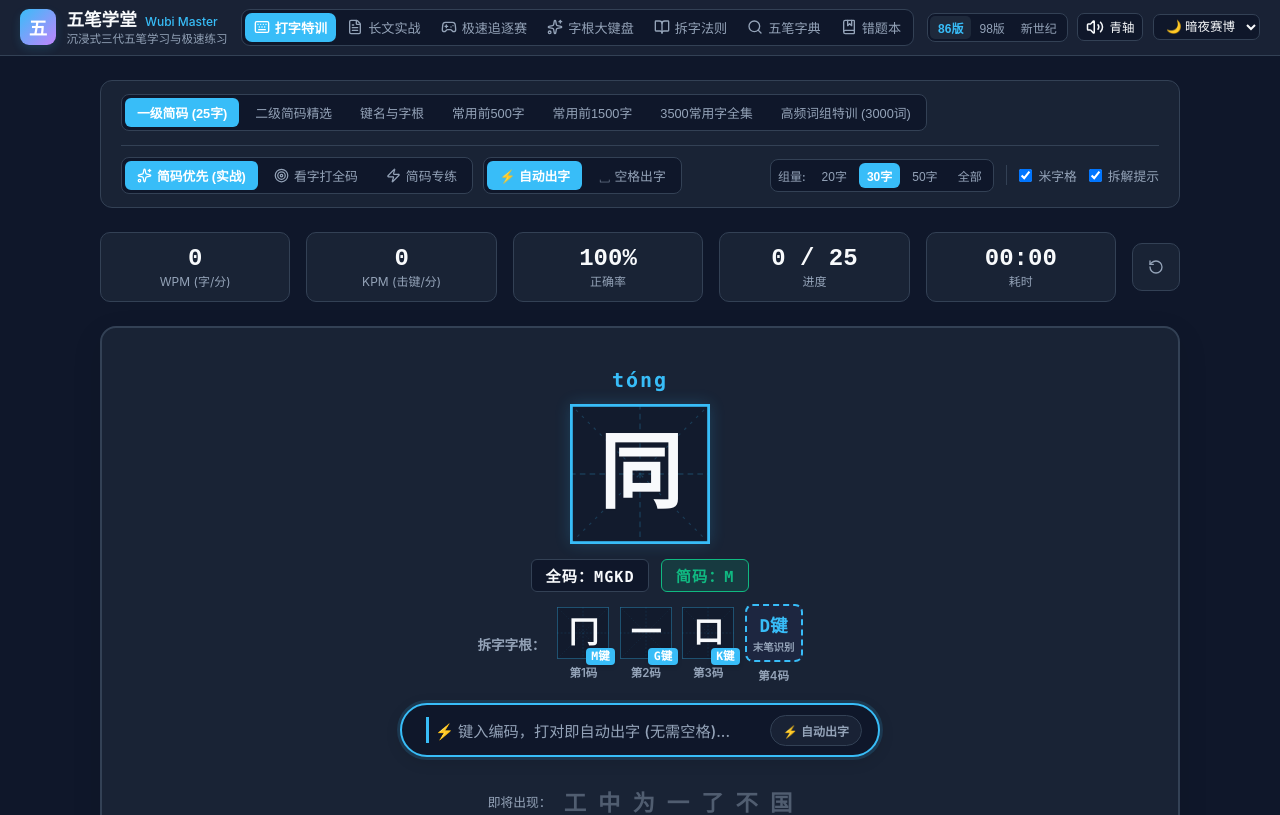
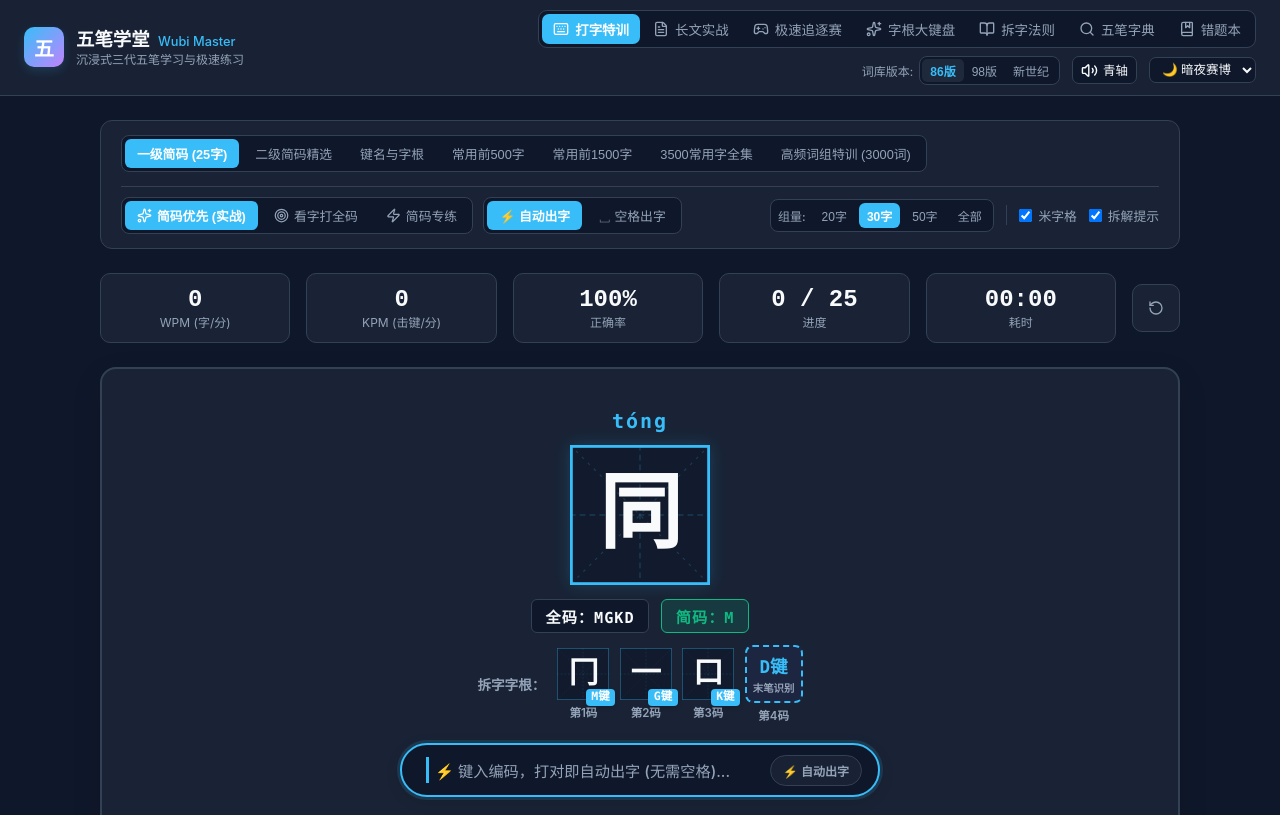
Before and after one commit to zhipengbird/wubi-master, a Vue app: page / in a window 1280 px wide. Shown: the top 815 px of the page. Built offline with nearby package versions, Linux system fonts and the light colour scheme.

Commit message:
style(nav): 将词库版本、按键音效与主题设置移至右下方对齐，实现左品牌右控制的优雅平衡

```diff
--- a/src/components/Navbar.vue
+++ b/src/components/Navbar.vue
@@ -12,7 +12,9 @@
         </div>
       </div>
 
-      <!-- 中间核心模块切换 Tab -->
+      <!-- 右侧组合区：上排核心功能 Tab，下排右对齐偏好设置（版本、音效、主题） -->
+      <div class="nav-right-cluster">
+        <!-- 上排核心模块切换 Tab -->
         <nav class="nav-tabs">
           <button
             v-for="tab in tabOptions"
@@ -29,10 +31,11 @@
           </button>
         </nav>
 
-      <!-- 右侧控制区：版本切换、打字模式、主题选择与音效 -->
+        <!-- 下排控制区：靠右对齐展示五笔版本、打字音效与主题 -->
         <div class="actions-area">
           <!-- 五笔版本切换 -->
-        <div class="ctrl-group" title="切换五笔编码版本">
+          <div class="ctrl-group">
+            <span class="ctrl-label">词库版本:</span>
             <div class="pill-group">
               <button
                 v-for="ver in versionOptions"
@@ -49,8 +52,8 @@
           <!-- 音效选择 -->
           <div class="ctrl-group">
             <button class="icon-btn" :title="'按键音效: ' + currentAudioLabel" @click="cycleAudio">
-            <Volume2 v-if="store.audio.value !== 'none'" :size="18" />
-            <VolumeX v-else :size="18" />
+              <Volume2 v-if="store.audio.value !== 'none'" :size="17" />
+              <VolumeX v-else :size="17" />
               <span class="btn-text">{{ currentAudioLabel }}</span>
             </button>
           </div>
@@ -68,6 +71,7 @@
               <option value="paper-ink">📜 纸墨素雅</option>
               <option value="matrix-green">💻 黑客终端</option>
             </select>
+          </div>
         </div>
       </div>
     </div>
@@ -144,37 +148,45 @@ const handleThemeChange = (e: Event) => {
 .navbar-container {
   max-width: 1440px;
   margin: 0 auto;
-  padding: 0.55rem 1.25rem;
+  padding: 0.65rem 1.5rem;
   display: flex;
   align-items: center;
   justify-content: space-between;
-  gap: 0.75rem;
+  gap: 1.5rem;
 }
 
 .brand-area {
   display: flex;
   align-items: center;
-  gap: 0.65rem;
+  gap: 0.75rem;
   cursor: pointer;
   flex-shrink: 0;
 }
 
+.nav-right-cluster {
+  display: flex;
+  flex-direction: column;
+  align-items: flex-end;
+  gap: 0.45rem;
+  flex-shrink: 0;
+}
+
 .brand-icon {
-  width: 36px;
-  height: 36px;
-  border-radius: 9px;
+  width: 40px;
+  height: 40px;
+  border-radius: 10px;
   background: linear-gradient(135deg, var(--accent), var(--zone-5));
   display: flex;
   align-items: center;
   justify-content: center;
   font-weight: 800;
   color: #fff;
-  font-size: 1.15rem;
+  font-size: 1.25rem;
   box-shadow: 0 4px 10px var(--accent-subtle);
 }
 
 .brand-title {
-  font-size: 1.1rem;
+  font-size: 1.15rem;
   font-weight: 700;
   color: var(--text-main);
   line-height: 1.2;
@@ -182,19 +194,19 @@ const handleThemeChange = (e: Event) => {
 }
 
 .brand-subtitle {
-  font-size: 0.75rem;
+  font-size: 0.8rem;
   font-weight: 500;
   color: var(--accent);
   margin-left: 4px;
 }
 
 .brand-desc {
-  font-size: 0.72rem;
+  font-size: 0.75rem;
   color: var(--text-muted);
   white-space: nowrap;
 }
 
-@media (max-width: 1240px) {
+@media (max-width: 1200px) {
   .brand-desc {
     display: none;
   }
@@ -208,19 +220,18 @@ const handleThemeChange = (e: Event) => {
   border-radius: 9px;
   border: 1px solid var(--border-color);
   gap: 2px;
-  overflow-x: auto;
 }
 
 .tab-btn {
   display: flex;
   align-items: center;
-  gap: 5px;
-  padding: 5px 9px;
+  gap: 6px;
+  padding: 5px 11px;
   border-radius: 7px;
   border: none;
   background: transparent;
   color: var(--text-muted);
-  font-size: 0.82rem;
+  font-size: 0.84rem;
   font-weight: 500;
   cursor: pointer;
   position: relative;
@@ -251,14 +262,20 @@ const handleThemeChange = (e: Event) => {
 .actions-area {
   display: flex;
   align-items: center;
-  gap: 0.6rem;
-  flex-shrink: 0;
+  justify-content: flex-end;
+  gap: 0.75rem;
 }
 
 .ctrl-group {
   display: flex;
   align-items: center;
   gap: 6px;
+}
+
+.ctrl-label {
+  font-size: 0.75rem;
+  color: var(--text-muted);
+  user-select: none;
 }
 
 .pill-group {
@@ -320,4 +337,25 @@ const handleThemeChange = (e: Event) => {
 .theme-select:focus {
   border-color: var(--accent);
 }
+
+@media (max-width: 992px) {
+  .navbar-container {
+    flex-direction: column;
+    align-items: stretch;
+    gap: 0.75rem;
+  }
+
+  .nav-right-cluster {
+    align-items: stretch;
+  }
+
+  .nav-tabs {
+    overflow-x: auto;
+  }
+
+  .actions-area {
+    justify-content: flex-start;
+    overflow-x: auto;
+  }
+}
 </style>
```
Lines whose indentation alone changed are shown as unchanged.
